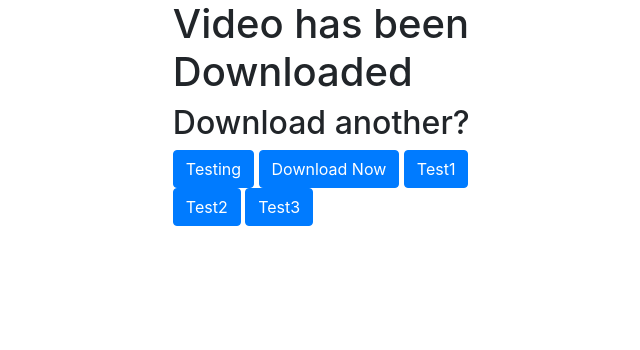
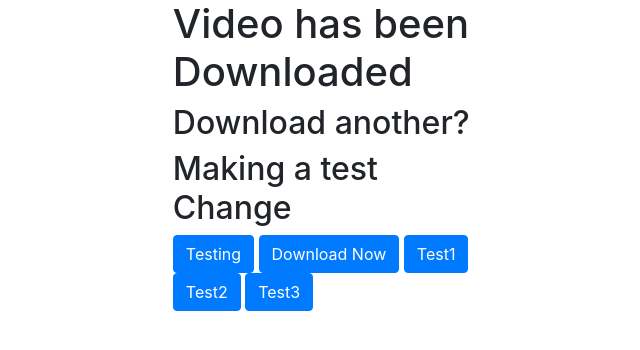
Before and after one commit to SirWaltermelon/Youtube-Downloader, a Flask app: template templates/download.html in a window 1280 px wide. Shown: the top 350 px of the page, without its empty margins (368-1008 px from the left). Run offline with Flask 2, Linux system fonts and the light colour scheme; the template is opened without the code that fills it, so the values that code supplies are empty; some libraries are stand-ins or nearby versions.

Commit message:
test change

```diff
--- a/templates/download.html
+++ b/templates/download.html
@@ -18,6 +18,7 @@
           <div class=" offset-3">
             <h1>Video has been Downloaded</h1>
             <h2>Download another?</h2>
+            <h2>Making a test Change</h2>
             <div>
                 <button class="btn btn-primary"><a href="index.html"></a>Testing</button>
               <input class="btn btn-primary" type="submit" value="Download Now">
```
